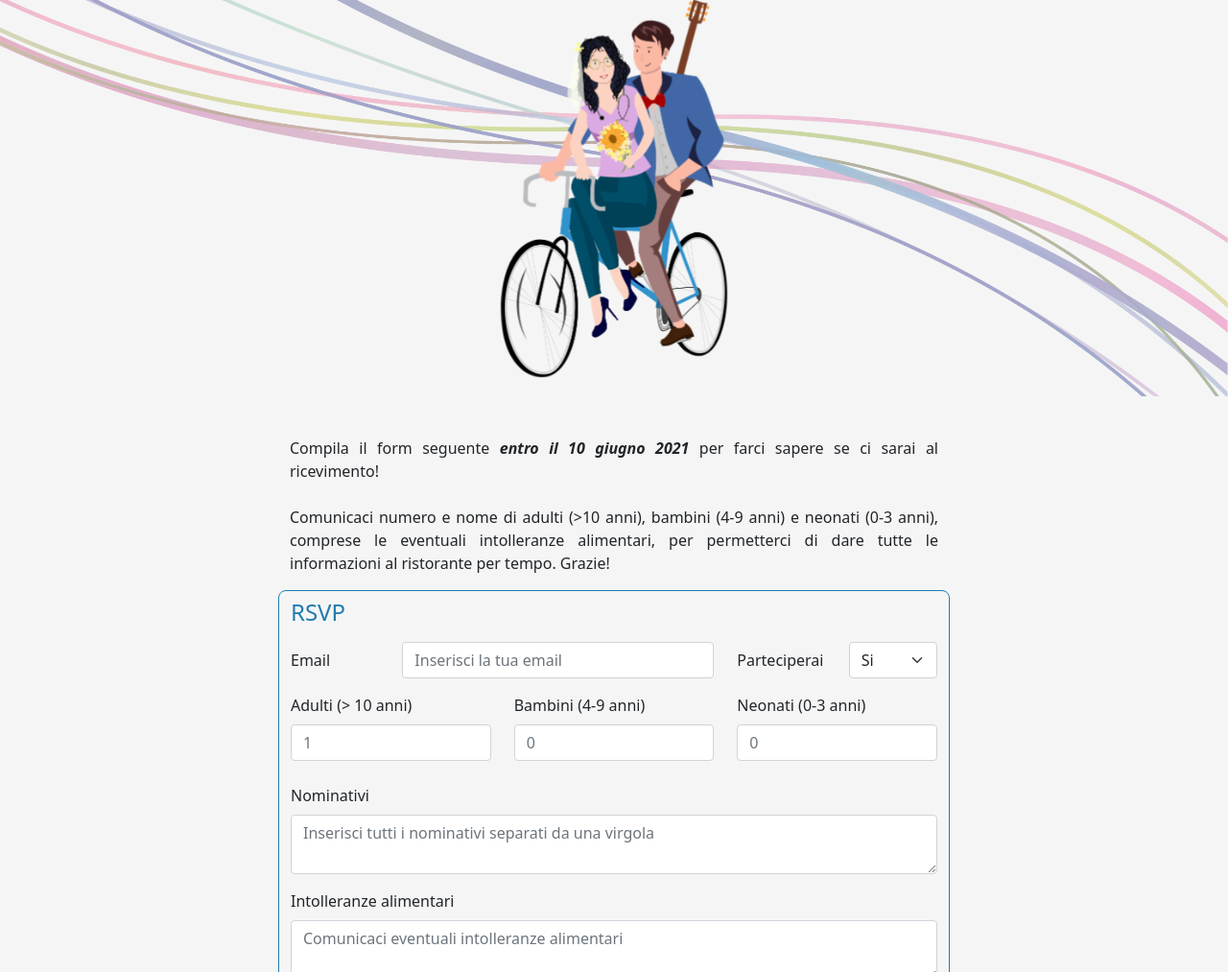
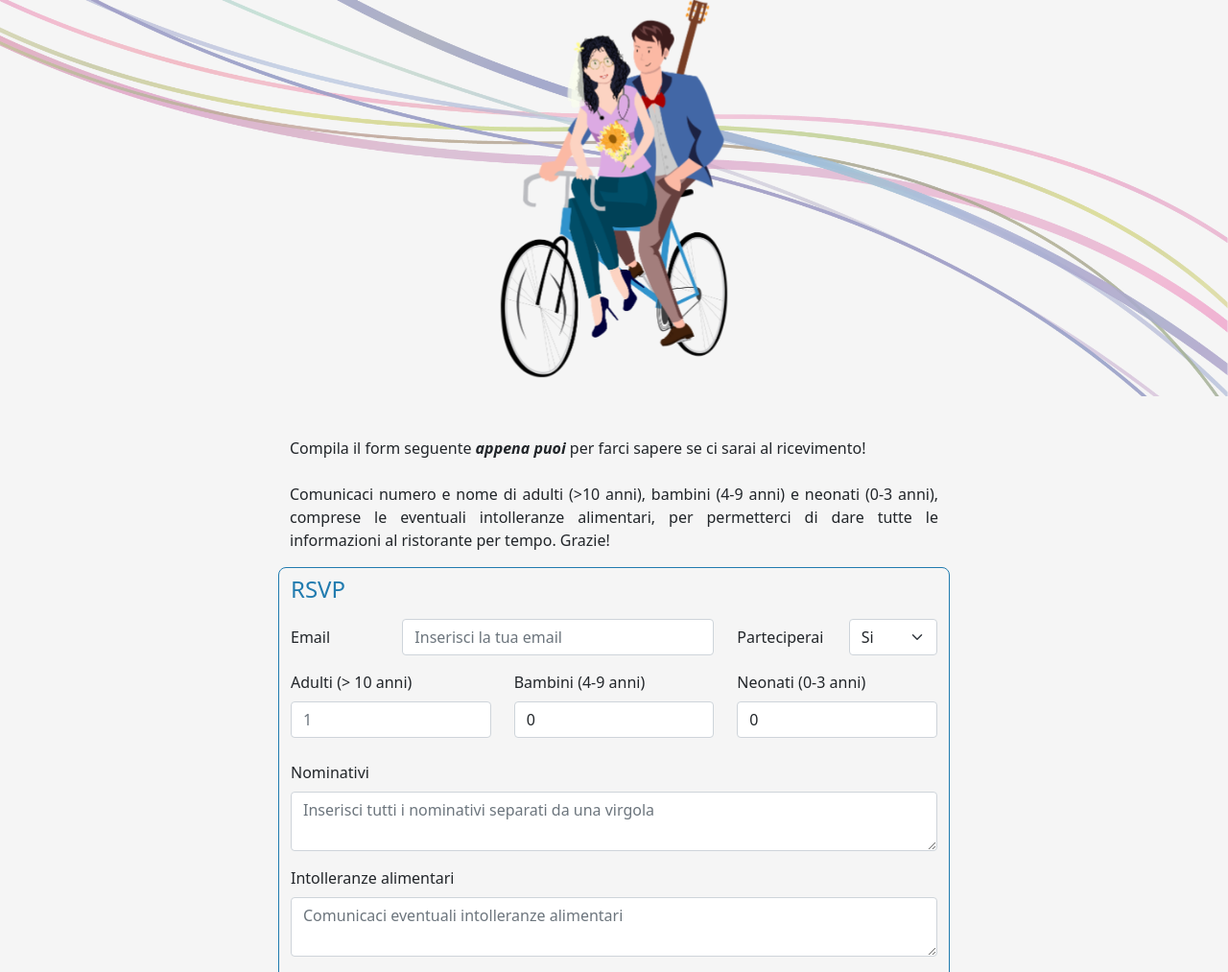
Before and after one commit to tommasorizzo/tomandberry, a website: page rsvp.html in a window 1280 px wide. Shown: the part 87-1100 px from the top of the page at 96% size. Drawn offline with Linux system fonts and the light colour scheme.

Commit message:
rsvp 0 default

```diff
--- a/rsvp.html
+++ b/rsvp.html
@@ -66,7 +66,7 @@
     </section>
 
     <div class="container rsvp-text">
-      Compila il form seguente <b><em>entro il 10 giugno 2021</em></b> per farci sapere se ci sarai al ricevimento!
+      Compila il form seguente <b><em>appena puoi</em></b> per farci sapere se ci sarai al ricevimento!
       <br />
       <br />
       Comunicaci numero e nome di adulti (>10 anni), bambini (4-9 anni) e neonati (0-3 anni), comprese le eventuali intolleranze alimentari, per
@@ -96,11 +96,11 @@
             </div>
             <div class="col-md-4 pb-2">
               <label for="bambini" class="form-label">Bambini (4-9 anni)</label>
-              <input type="number" id="bambini" name="bambini" class="form-control" min="0" max="10" placeholder="0" required />
+              <input type="number" id="bambini" name="bambini" class="form-control" min="0" max="10" value="0" required />
             </div>
             <div class="col-md-4 pb2">
               <label for="neonati" class="form-label">Neonati (0-3 anni)</label>
-              <input type="number" id="neonati" name="neonati" class="form-control" min="0" max="10" placeholder="0" required />
+              <input type="number" id="neonati" name="neonati" class="form-control" min="0" max="10" value="0" required />
             </div>
           </div>
           <div class="mb-3">
```
Also changed, not shown: foto-lista-nozze/trekking_donna.jpg (added).
